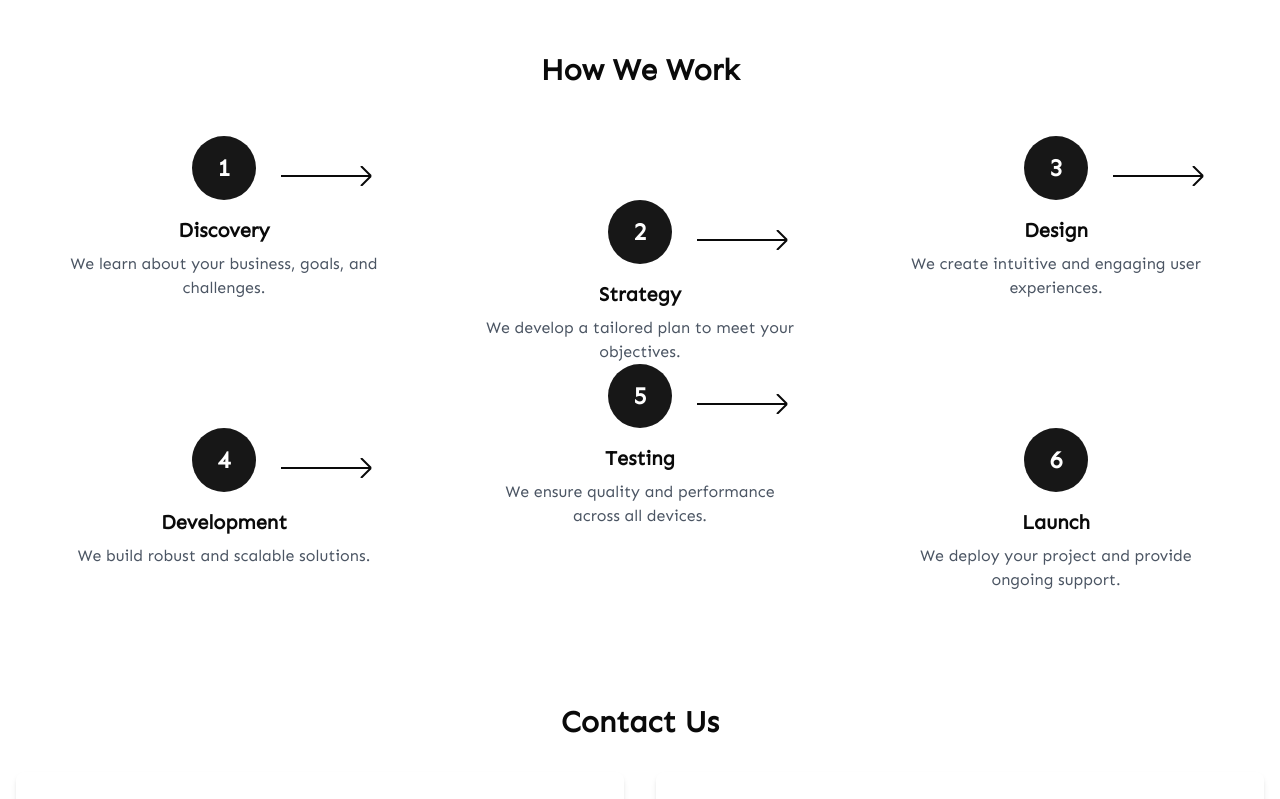
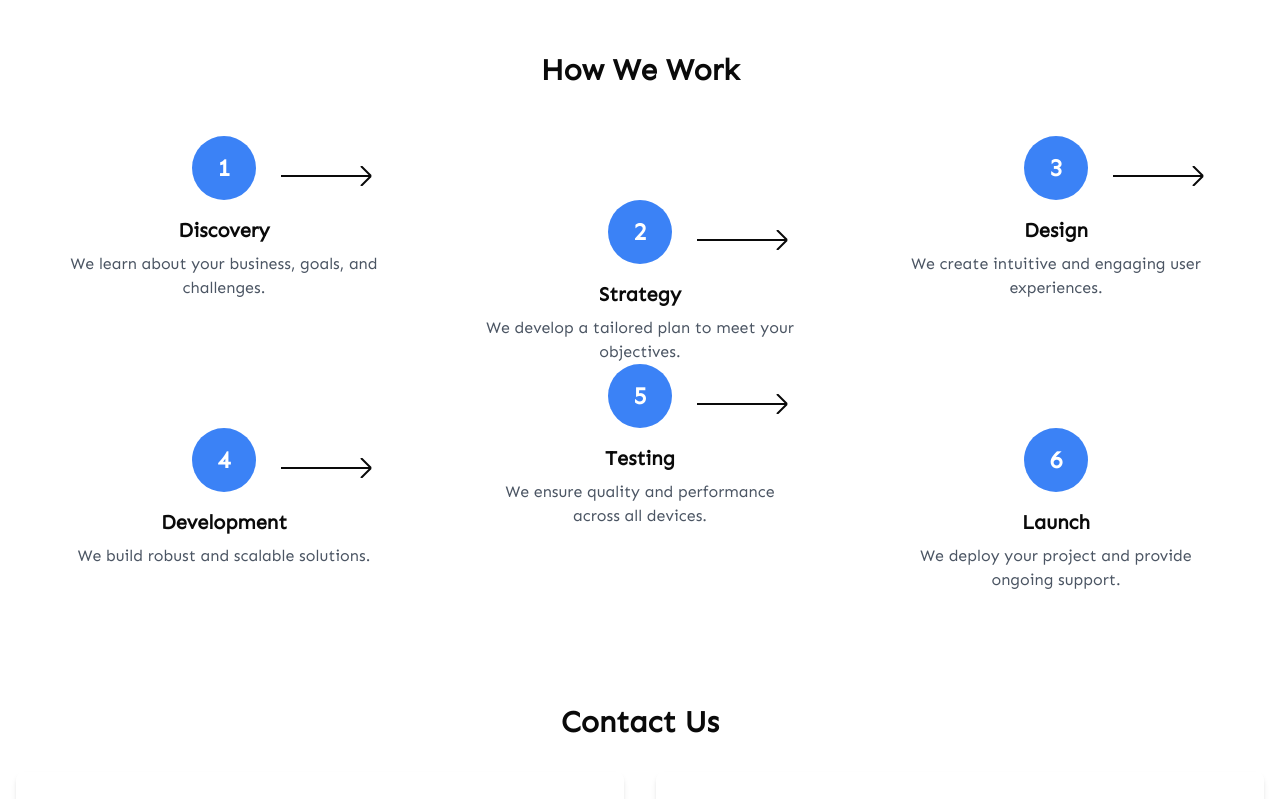
Before and after one commit to mrnibo/SkapaDinSida-website, a Next.js app: page / in a window 1280 px wide. Shown: the part 2340-3139 px from the top of the page. Built offline with nearby package versions, Linux system fonts and the light colour scheme; no server answers.

Commit message:
Fix LightMode

```diff
--- a/components/ContactUs/ContactUsClient.tsx
+++ b/components/ContactUs/ContactUsClient.tsx
@@ -67,7 +67,7 @@ export default function ContactUsClient() {
       <div className="container mx-auto px-4">
         <h2 className="text-3xl font-bold text-center mb-8">Contact Us</h2>
         <div className="grid md:grid-cols-2 gap-8">
-          <div className="bg-white p-6 rounded-lg shadow-md">
+          <div className="p-6 rounded-lg shadow-md">
             <h3 className="text-xl font-semibold mb-4">Send us a message</h3>
             <Form {...form}>
               <form
@@ -144,7 +144,7 @@ export default function ContactUsClient() {
               </form>
             </Form>
           </div>
-          <div className="bg-white p-6 rounded-lg shadow-md">
+          <div className=" p-6 rounded-lg shadow-md">
             <h3 className="text-xl font-semibold mb-4">Contact Information</h3>
             <div className="space-y-4">
               <div className="flex items-center">
--- a/components/Process/ProcessClient.tsx
+++ b/components/Process/ProcessClient.tsx
@@ -80,7 +80,7 @@ export default function ProcessClient() {
               transition={{ duration: 0.5, delay: index * 0.2 }}
             >
               <div className="relative">
-                <div className="w-16 h-16 bg-primary text-white rounded-full flex items-center justify-center text-2xl font-bold mb-4">
+                <div className="w-16 h-16 bg-blue-500 text-white rounded-full flex items-center justify-center text-2xl font-bold mb-4">
                   {step.number}
                 </div>
                 {index < steps.length - 1 && (
```
